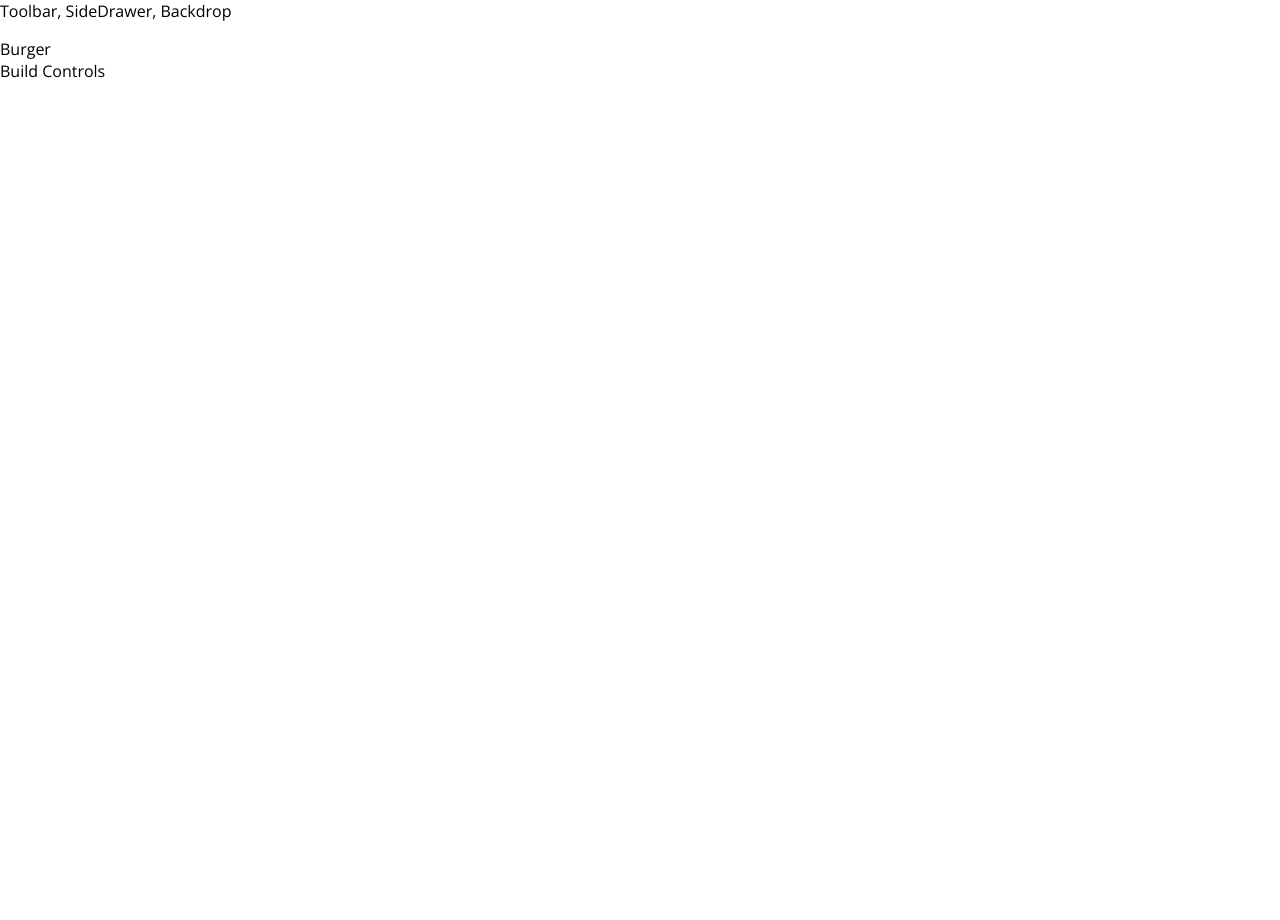
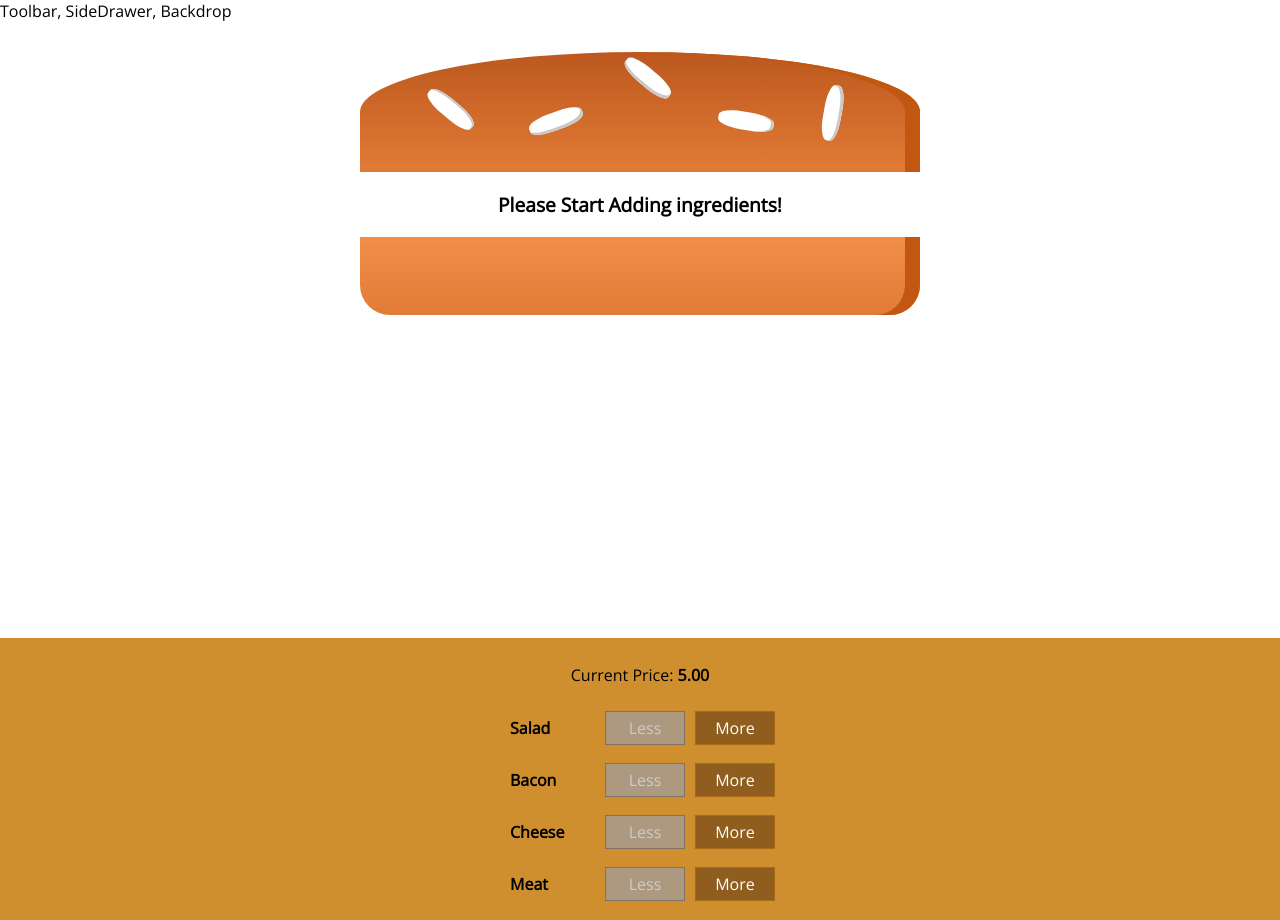
Before and after one commit to Blake-Mercer/burger-builder-redux, a React (Create React App) app: page / in a window 1280 px wide. Before the commit the page ends 800 px from the top, so only its background shows below. Built offline with nearby package versions, Linux system fonts and the light colour scheme.

Commit message:
dynamica add ingredients and populate price

```diff
--- /dev/null
+++ b/src/components/Burger/BuildControls/BuildControl/BuildControl.js
@@ -0,0 +1,20 @@
+import React from 'react';
+
+import classes from './BuildControl.module.css';
+
+const buildControl = (props) => (
+  <div className={classes.BuildControl}>
+    <div className={classes.Label}>{props.label}</div>
+    <button
+      className={classes.Less}
+      onClick={props.removed}
+      disabled={props.disable}>
+      Less
+    </button>
+    <button className={classes.More} onClick={props.added}>
+      More
+    </button>
+  </div>
+);
+
+export default buildControl;
--- /dev/null
+++ b/src/components/Burger/BuildControls/BuildControl/BuildControl.module.css
@@ -0,0 +1,58 @@
+.BuildControl {
+  display: flex;
+  justify-content: space-between;
+  align-items: center;
+  margin: 5px 0;
+}
+
+.BuildControl button {
+  display: block;
+  font: inherit;
+  padding: 5px;
+  margin: 0 5px;
+  width: 80px;
+  border: 1px solid #aa6817;
+  cursor: pointer;
+  outline: none;
+}
+
+.BuildControl button:disabled {
+  background-color: #ac9980;
+  border: 1px solid #7e7365;
+  color: #ccc;
+  cursor: default;
+}
+
+.BuildControl button:hover:disabled {
+  background-color: #ac9980;
+  color: #ccc;
+  cursor: not-allowed;
+}
+
+.Label {
+  padding: 10px;
+  font-weight: bold;
+  width: 80px;
+}
+
+.BuildControl .Less {
+  background-color: #d39952;
+  color: white;
+}
+
+.BuildControl .More {
+  background-color: #8f5e1e;
+  color: white;
+}
+
+.BuildControl .Less:hover,
+.BuildControl .Less:active {
+  background-color: #daa972;
+  color: white;
+}
+
+.BuildControl .More:hover,
+.BuildControl .More:active {
+  background-color: #99703f;
+  color: white;
+}
--- /dev/null
+++ b/src/components/Burger/BuildControls/BuildControls.js
@@ -0,0 +1,30 @@
+import React from 'react';
+import BuildControl from '../BuildControls/BuildControl/BuildControl';
+import classes from './BuildControls.module.css';
+
+const controls = [
+  { label: 'Salad', type: 'salad' },
+  { label: 'Bacon', type: 'bacon' },
+  { label: 'Cheese', type: 'cheese' },
+  { label: 'Meat', type: 'meat' },
+];
+
+const buildControls = (props) => (
+  <div className={classes.BuildControls}>
+    <p>
+      Current Price: <strong>{props.price.toFixed(2)}</strong>
+    </p>
+    {controls.map((ctrl) => (
+      <BuildControl
+        key={ctrl.label}
+        label={ctrl.label}
+        type
+        added={() => props.ingredientAdded(ctrl.type)}
+        removed={() => props.ingredientRemoved(ctrl.type)}
+        disable={props.disabled[ctrl.type]}
+      />
+    ))}
+  </div>
+);
+
+export default buildControls;
--- /dev/null
+++ b/src/components/Burger/BuildControls/BuildControls.module.css
@@ -0,0 +1,10 @@
+.BuildControls {
+  width: 100%;
+  background-color: #cf8f2e;
+  display: flex;
+  flex-flow: column;
+  align-items: center;
+  box-shadow: 0 2px 1 #ccc;
+  margin: auto;
+  padding: 10px 0;
+}
--- a/src/components/Burger/Burger.js
+++ b/src/components/Burger/Burger.js
@@ -0,0 +1,39 @@
+import React from 'react';
+
+import classes from './Burger.module.css';
+import BurgerIngredient from './BurgerIngredient/BurgerIngredient';
+
+const burger = (props) => {
+  // const transformedIngredients = Object.keys(props.ingredients) //
+  //   .map((igKey) => {
+  //     return [...Array(props.ingredients[igKey])] //
+  //       .map((_, i) => {
+  //         return <BurgerIngredient key={igKey + i} type={igKey} />;
+  //       });
+  //   })
+  //   .reduce((arr, el) => {
+  //     return arr.concat(el);
+  //   }, []);
+  let transformedIngredients = [];
+
+  for (let key in props.ingredients) {
+    for (let i = 0; i < props.ingredients[key]; i++) {
+      transformedIngredients.push(
+        <BurgerIngredient key={key + i} type={key} />
+      );
+    }
+  }
+
+  if (transformedIngredients.length === 0) {
+    transformedIngredients = <p>Please Start Adding ingredients!</p>;
+  }
+  return (
+    <div className={classes.Burger}>
+      <BurgerIngredient type='bread-top' />
+      {transformedIngredients}
+      <BurgerIngredient type='bread-bottom' />
+    </div>
+  );
+};
+
+export default burger;
--- /dev/null
+++ b/src/components/Burger/Burger.module.css
@@ -0,0 +1,29 @@
+.Burger {
+  width: 100%;
+  margin: auto;
+  height: 250px;
+  overflow: auto;
+  text-align: center;
+  font-weight: bold;
+  font-size: 1.2rem;
+}
+@media (min-width: 500px) and (min-height: 400px) {
+  .Burger {
+    width: 350px;
+    height: 300px;
+  }
+}
+
+@media (min-width: 500px) and (min-height: 401px) {
+  .Burger {
+    width: 450px;
+    height: 400px;
+  }
+}
+
+@media (min-width: 1000px) and (min-height: 700px) {
+  .Burger {
+    width: 700px;
+    height: 600px;
+  }
+}
--- a/src/components/Burger/BurgerIngredient/BurgerIngredient.js
+++ b/src/components/Burger/BurgerIngredient/BurgerIngredient.js
@@ -1,8 +1,7 @@
 import React, { Component } from 'react';
-import Proptypes from 'prop-types';
+import PropTypes from 'prop-types';
 
 import classes from './BurgerIngredient.module.css';
-import BurgerBuilder from '../../../containers/BurgerBuilder/BurgerBuilder';
 
 class BurgerIngredient extends Component {
   render() {
@@ -39,7 +38,7 @@
   }
 }
 
-BurgerBuilder.propTypes = {
+BurgerIngredient.propTypes = {
   type: PropTypes.string.isRequired,
 };
 
--- a/src/containers/BurgerBuilder/BurgerBuilder.js
+++ b/src/containers/BurgerBuilder/BurgerBuilder.js
@@ -1,13 +1,79 @@
 import React, { Component } from 'react';
 
 import Aux from '../../hoc/Aux';
+import Burger from '../../components/Burger/Burger';
+import BuildControls from '../../components/Burger/BuildControls/BuildControls';
+
+const INGREDIENT_PRICES = {
+  salad: 0.5,
+  cheese: 0.4,
+  bacon: 1.5,
+  meat: 2,
+};
 
 class BurgerBuilder extends Component {
+  state = {
+    ingredients: {
+      salad: 0,
+      bacon: 0,
+      cheese: 0,
+      meat: 0,
+    },
+    totalPrice: 5,
+  };
+
+  addIngredientHandler = (type) => {
+    const oldCount = this.state.ingredients[type];
+    const updatedCount = oldCount + 1;
+    const updatedIngredients = {
+      ...this.state.ingredients,
+    };
+    updatedIngredients[type] = updatedCount;
+    const priceAddition = INGREDIENT_PRICES[type];
+    const oldPrice = this.state.totalPrice;
+    const newPrice = oldPrice + priceAddition;
+    this.setState({
+      totalPrice: newPrice,
+      ingredients: updatedIngredients,
+    });
+  };
+
+  removeIngredientHandler = (type) => {
+    const oldCount = this.state.ingredients[type];
+    if (oldCount <= 0) {
+      return;
+    }
+    const updatedCount = oldCount - 1;
+    const updatedIngredients = {
+      ...this.state.ingredients,
+    };
+    updatedIngredients[type] = updatedCount;
+    const priceDeduction = INGREDIENT_PRICES[type];
+    const oldPrice = this.state.totalPrice;
+    const newPrice = oldPrice - priceDeduction;
+    this.setState({
+      totalPrice: newPrice,
+      ingredients: updatedIngredients,
+    });
+  };
+
   render() {
+    const disableInfo = {
+      ...this.state.ingredients,
+    };
+    for (let key in disableInfo) {
+      disableInfo[key] = disableInfo[key] <= 0;
+    }
+
     return (
       <Aux>
-        <div>Burger</div>
-        <div>Build Controls</div>
+        <Burger ingredients={this.state.ingredients} />
+        <BuildControls
+          ingredientAdded={this.addIngredientHandler}
+          ingredientRemoved={this.removeIngredientHandler}
+          disabled={disableInfo}
+          price={this.state.totalPrice}
+        />
       </Aux>
     );
   }
```
